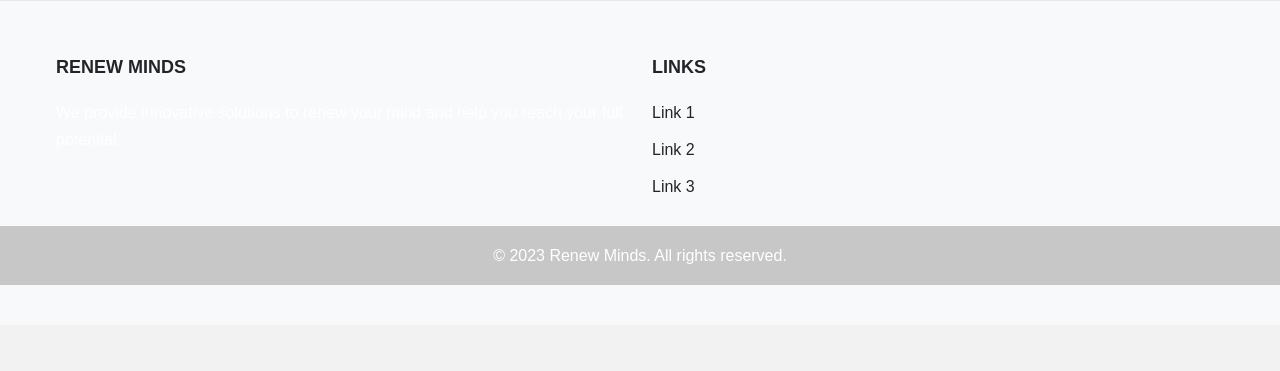
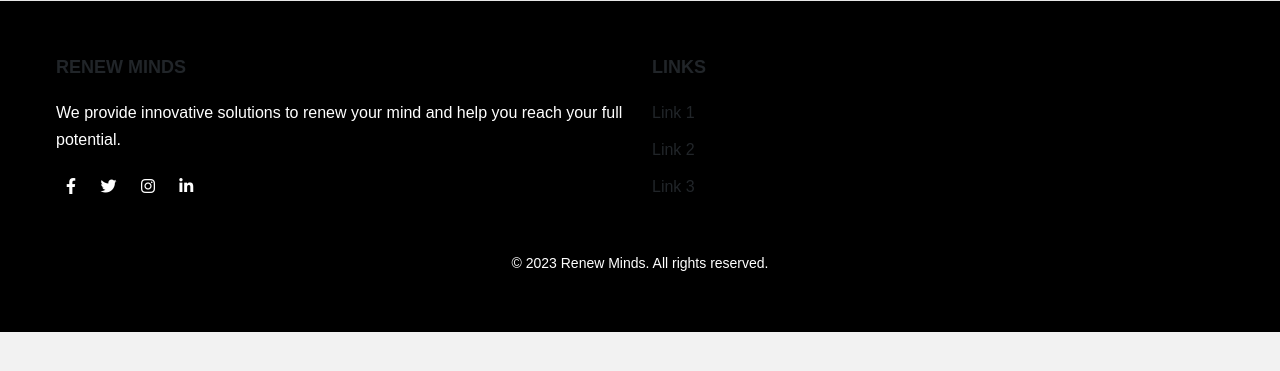
Before and after one commit to sfn1024/Renew_Minds, a PHP site: page /index.php in a window 1280 px wide. Shown: the part 100-471 px from the top of the page. Run offline with PHP 8.4, Linux system fonts and the light colour scheme; some libraries are stand-ins or nearby versions.

Commit message:
Update Footer.php

```diff
--- a/components/Footer.php
+++ b/components/Footer.php
@@ -1,8 +1,3 @@
-
-<?php
-    include('includes/connect.php');
-?>
-
 <!DOCTYPE html>
 <html lang="en">
 <head>
@@ -19,7 +14,9 @@
 <link href="https://cdn.jsdelivr.net/npm/remixicon@2.5.0/fonts/remixicon.css" rel="stylesheet">
 <link rel="stylesheet" href="https://cdn.jsdelivr.net/npm/@fancyapps/ui@4.0/dist/fancybox.css">
 <link rel="stylesheet" href="https://unpkg.com/aos@next/dist/aos.css" />
+
 <link rel="stylesheet" href="assets/css/style.css">
+
 
 <!-- ========================= JS ========================= -->
 <script src="https://cdn.jsdelivr.net/npm/bootstrap@5.2.0/dist/js/bootstrap.bundle.min.js"></script>
@@ -31,7 +28,7 @@
     <!-- body content of your web page goes here -->
 
     <!-- Footer -->
-    <footer class="footer bg-light text-center text-lg-start">
+    <footer class="footer text-center text-lg-start">
         <div class="container p-3">
             <!-- Grid row -->
             <div class="row">
@@ -41,6 +38,14 @@
                     <p>
                         We provide innovative solutions to renew your mind and help you reach your full potential.
                     </p>
+
+                    <!-- Social media icons -->
+                    <div class="social-media">
+                        <a href="#"><i class="fab fa-facebook-f"></i></a>
+                        <a href="#"><i class="fab fa-twitter"></i></a>
+                        <a href="#"><i class="fab fa-instagram"></i></a>
+                        <a href="#"><i class="fab fa-linkedin-in"></i></a>
+                    </div>
                 </div>
                 <!-- Grid column -->
 
@@ -65,7 +70,7 @@
             <!-- Grid row -->
         </div>
         <!-- Rights -->
-        <div class="text-center p-3" style="background-color: rgba(0, 0, 0, 0.2);">
+        <div class="text-center p-3 rights" style="background-color: rgba(0, 0, 0, 0.2);">
             © <?php echo date("Y"); ?> Renew Minds. All rights reserved.
         </div>
     </footer>
```
